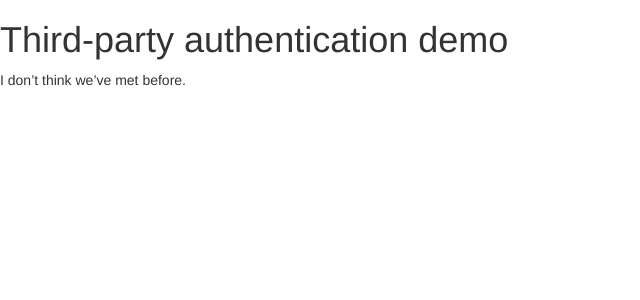
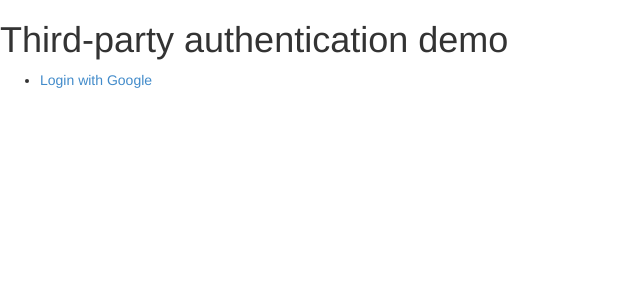
Before and after one commit to soummyaah/lifetab, a Django app: page / in a window 1280 px wide. Shown: the top 300 px of the page, without its empty margins (0-640 px from the left). Run offline with Django 3.2, Linux system fonts and the light colour scheme; parts of the project's set-up code (start-up, migrations or seed data) failed here and were passed over; some libraries are stand-ins or nearby versions.

Commit message:
added google oauth

```diff
--- a/lifetab/settings.py
+++ b/lifetab/settings.py
@@ -26,6 +26,8 @@ TEMPLATE_DEBUG = True
 
 ALLOWED_HOSTS = []
 
+SOCIAL_AUTH_GOOGLE_OAUTH2_KEY ='787937047885-1a5pkui35s6vc7ah0c7u0vnafi2akigu.apps.googleusercontent.com'
+SOCIAL_AUTH_GOOGLE_OAUTH2_SECRET='IxO1exvsSYjE9QTxe9m-mH3-'
 
 # Application definition
 
@@ -88,7 +90,7 @@ USE_L10N = True
 
 USE_TZ = True
 
-
+LOGIN_REDIRECT_URL = '/'
 # Static files (CSS, JavaScript, Images)
 # https://docs.djangoproject.com/en/1.7/howto/static-files/
 
--- a/lifetab/urls.py
+++ b/lifetab/urls.py
@@ -9,4 +9,5 @@ urlpatterns = patterns('',
      url(r'^$', 'lifetab.views.home', name='home'),
     url(r'^admin/', include(admin.site.urls)),
     url('', include('social.apps.django_app.urls', namespace='social')),
+    url('', include('django.contrib.auth.urls', namespace='auth')),
 )
--- a/lifetab/views.py
+++ b/lifetab/views.py
@@ -3,6 +3,7 @@ from django.template.context import RequestContext
 
 def home(request):
    context = RequestContext(request,
-                           {'user': request.user})
+   							{'request': request,
+                           'user': request.user})
    return render_to_response('lifetab/home.html',
                              context_instance=context)
--- a/templates/lifetab/home.html
+++ b/templates/lifetab/home.html
@@ -5,11 +5,21 @@
  <h1>Third-party authentication demo</h1>
 
  <p>
+   <ul>
    {% if user and not user.is_anonymous %}
-     Hello {{ user.get_full_name|default:user.username }}!
+     <li>
+       <a>Hello {{ user.get_full_name|default:user.username }}!</a>
+     </li>
+     <li>
+       <a href="{% url 'auth:logout' %}?next={{ request.path }}">Logout</a>
+     </li>
    {% else %}
-     I don’t think we’ve met before.
+
+     <li>
+       <a href="{% url 'social:begin' 'google-oauth2' %}?next={{ request.path }}">Login with Google</a>
+     </li>
    {% endif %}
+   </ul>
  </p>
  </div>
 {% endblock %}
```
Also changed, not shown: requirements.txt (+48 -12 lines).
